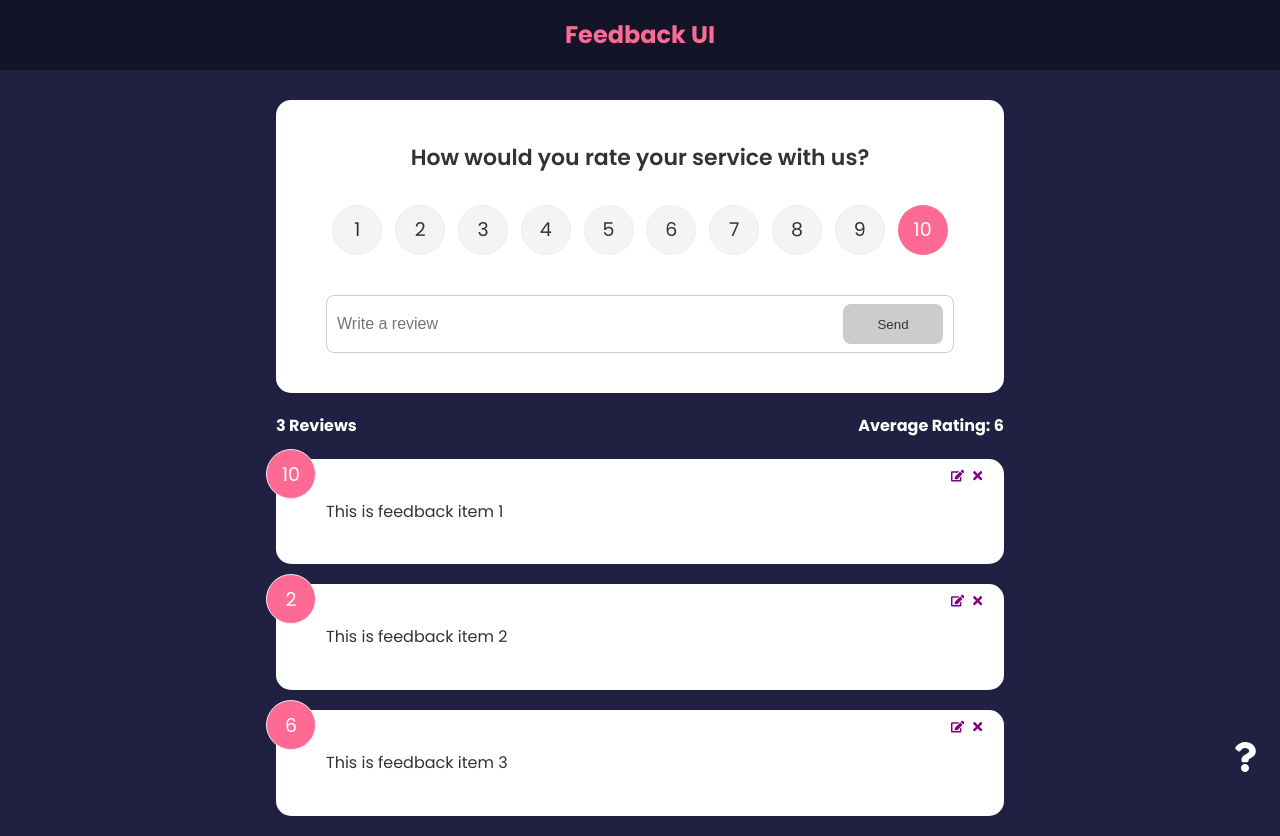
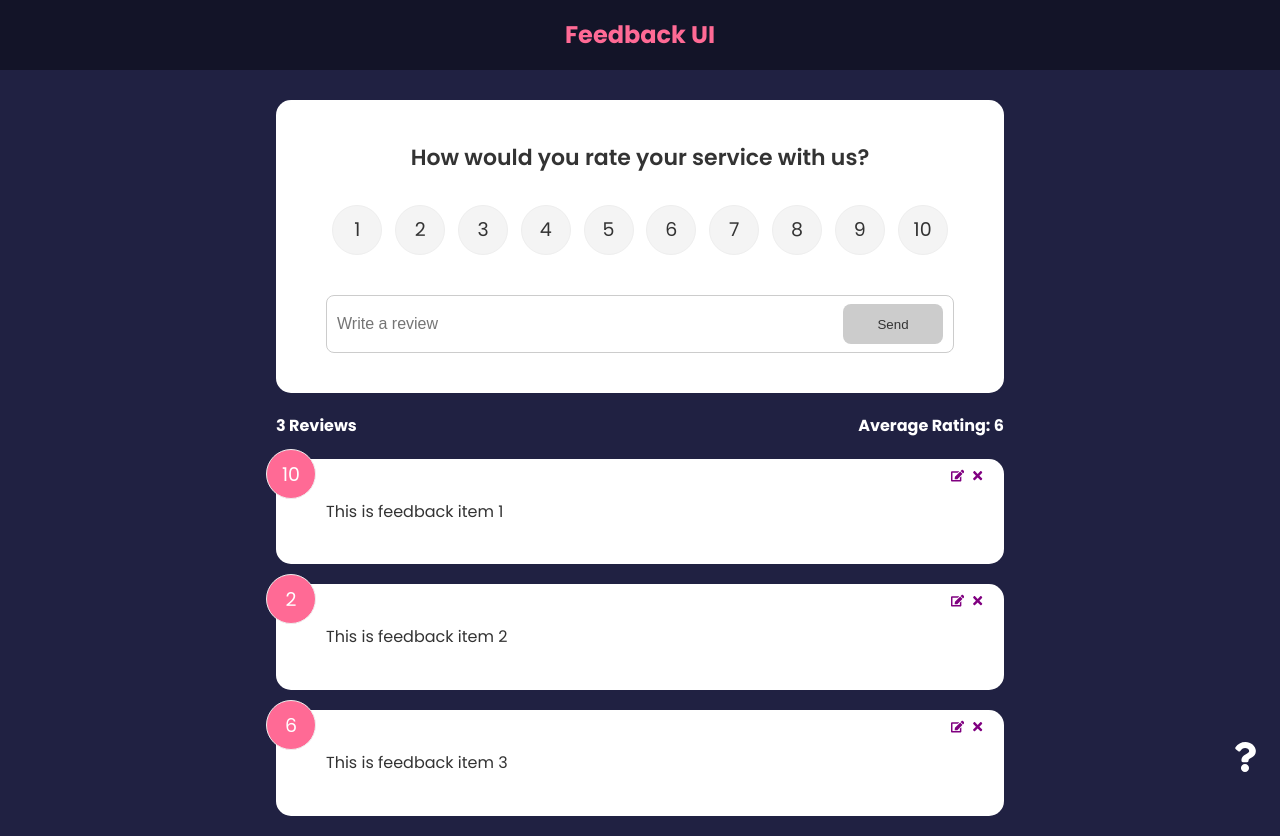
Before and after one commit to Birdperson9/feedback-app, a React (Create React App) app: page / in a window 1280 px wide. Built offline with nearby package versions, Linux system fonts and the light colour scheme.

Commit message:
add side effects with useEffect

```diff
--- a/src/components/FeedbackForm.jsx
+++ b/src/components/FeedbackForm.jsx
@@ -1,4 +1,4 @@
-import { useState, useContext } from 'react'
+import { useState, useContext, useEffect } from 'react'
 import RatingSelect from './RatingSelect'
 import Card from './shared/Card'
 import Button from './shared/Button'
@@ -10,7 +10,15 @@
   const [btnDisabled, setBtnDisabled] = useState(true)
   const [message, setMessage] = useState('')
 
-  const { addFeedback } = useContext(FeedbackContext)
+  const { addFeedback, feedbackEdit } = useContext(FeedbackContext)
+
+  useEffect(() => {
+    if (feedbackEdit.edit === true) {
+      setBtnDisabled(false)
+      setText(feedbackEdit.item.text)
+      setRating(feedbackEdit.item.rating)
+    }
+  }, [feedbackEdit])
 
   const handleTextChange = (e) => {
     if (text === '') {
--- a/src/components/RatingSelect.jsx
+++ b/src/components/RatingSelect.jsx
@@ -1,7 +1,14 @@
-import { useState } from 'react'
+import { useState, useContext, useEffect } from 'react'
+import FeedbackContext from '../context/FeedbackContext'
 
 function RatingSelect({ select }) {
   const [selected, setSelected] = useState(10)
+
+  const { feedbackEdit } = useContext(FeedbackContext)
+
+  useEffect(() => {
+    setSelected(feedbackEdit.item.rating)
+  }, [feedbackEdit])
 
   const handleChange = (e) => {
     setSelected(+e.currentTarget.value)
--- a/src/context/FeedbackContext.js
+++ b/src/context/FeedbackContext.js
@@ -53,7 +53,10 @@
         feedback,
         addFeedback,
         deleteFeedback,
+        // Function that runs onClick
         editFeedback,
+        // Piece of state (object with item and boolean)
+        feedbackEdit,
       }}
     >
       {children}
```
